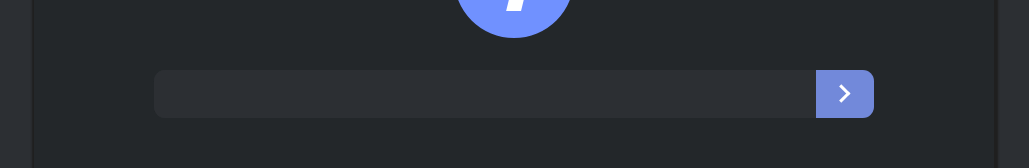
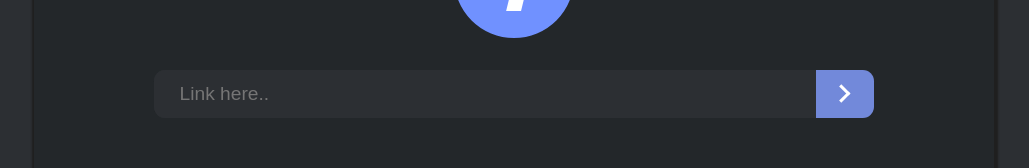
Before and after one commit to Den4200/tinyy, a React (Create React App) app in the folder tinyy_frontend/: page / in a window 1280 px wide. Shown: the part 398-566 px from the top of the page, without its empty margins (126-1155 px from the left). Built offline with nearby package versions, Linux system fonts and the light colour scheme.

Commit message:
Add better accessibility.
- Added an aria label for the submit button
- Added a placeholder for the text input

```diff
--- a/tinyy_frontend/src/components/form/Form.tsx
+++ b/tinyy_frontend/src/components/form/Form.tsx
@@ -49,8 +49,11 @@ class UrlForm extends React.Component<FormProps, FormState>{
       <div className="UrlForm">
         <img src={logo} className="UrlForm-logo" alt="logo" />
         <form className="UrlForm-form" onSubmit={this.handleSubmit}>
-          <input id="url" className="UrlForm-input" value={this.state.value} onChange={this.handleChange} />
-          <button className="UrlForm-btn" type="submit"><i className="UrlForm-arrow"></i></button>
+          <input id="url" className="UrlForm-input" value={this.state.value} onChange={this.handleChange} placeholder="Link here.." />
+
+          <button className="UrlForm-btn" aria-label="Shorten URL" type="submit">
+            <i className="UrlForm-arrow"></i>
+          </button>
         </form>
         <UrlTable tinyUrls={this.state.tinyUrls} />
       </div>
--- a/tinyy_frontend/src/components/form/form.css
+++ b/tinyy_frontend/src/components/form/form.css
@@ -46,6 +46,10 @@
   width: calc(100% - 3.6rem);
 }
 
+.UrlForm-input:focus::placeholder {
+  color: transparent;
+}
+
 .UrlForm-btn {
   background: #7289DA;
   border-radius: 0 0.7rem 0.7rem 0;
```
